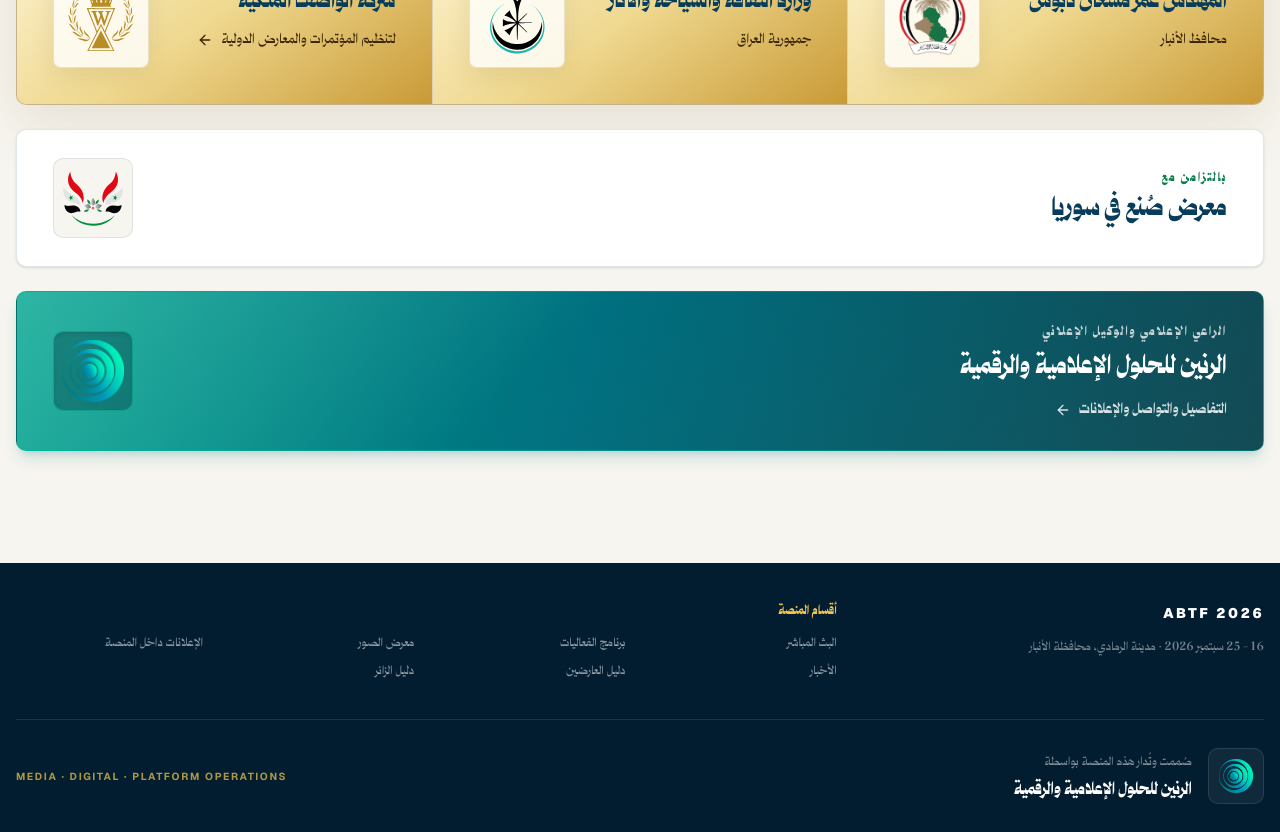
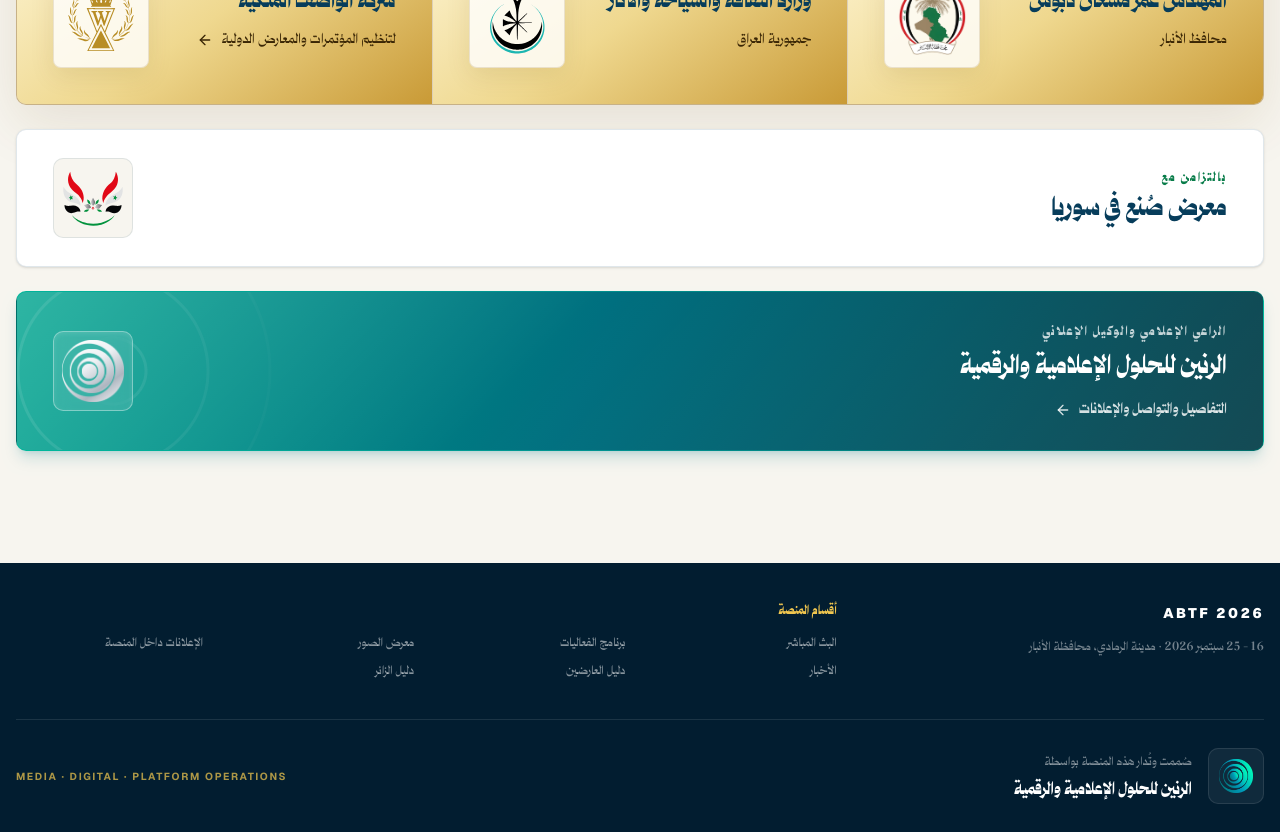
Before and after one commit to sufyanaser/anbar-expo, a Next.js app: page /ABTF2026 in a window 1280 px wide. Shown: the part 2300-3132 px from the top of the page. Built offline with nearby package versions, Linux system fonts and the light colour scheme.

Commit message:
style: add sponsor ring pattern

```diff
--- a/src/components/abtf2026/official-partners.tsx
+++ b/src/components/abtf2026/official-partners.tsx
@@ -98,6 +98,10 @@
           aria-label={`عرض تفاصيل ${abtf2026.mediaSponsor.label}`}
         >
           <span
+            className="pointer-events-none absolute top-1/2 -left-36 size-[30rem] -translate-y-1/2 rounded-full bg-[repeating-radial-gradient(circle,transparent_0,transparent_31px,rgba(255,255,255,0.14)_32px,rgba(255,255,255,0.14)_34px,transparent_35px,transparent_62px)] opacity-75 [mask-image:linear-gradient(to_right,black_20%,rgba(0,0,0,0.72)_58%,transparent_92%)]"
+            aria-hidden="true"
+          />
+          <span
             className="absolute inset-0 bg-[linear-gradient(135deg,rgba(255,255,255,0.18),transparent_42%,rgba(255,255,255,0.08))]"
             aria-hidden="true"
           />
@@ -116,14 +120,11 @@
               />
             </span>
           </span>
-          <span className="relative flex size-20 shrink-0 items-center justify-center rounded-2xl border border-[#00f3ba]/30 bg-[#002f38]/35 p-2 shadow-inner shadow-black/10 backdrop-blur-sm">
-            <Image
-              src={abtf2026.mediaSponsor.mark}
-              width={490}
-              height={490}
-              alt={`شعار ${abtf2026.mediaSponsor.name}`}
-              className="size-full object-contain"
-              unoptimized
+          <span className="relative flex size-20 shrink-0 items-center justify-center rounded-2xl border border-white/38 bg-white/10 p-2 shadow-inner shadow-white/10 backdrop-blur-sm">
+            <span
+              role="img"
+              aria-label={`شعار ${abtf2026.mediaSponsor.name}`}
+              className="size-full bg-[linear-gradient(145deg,#ffffff_8%,#eef1f4_42%,#aeb6c0_72%,#ffffff_100%)] drop-shadow-[0_6px_10px_rgba(0,20,27,0.24)] [mask-image:url('/brand/abtf2026/al-raneen-mark.svg')] [mask-position:center] [mask-repeat:no-repeat] [mask-size:contain]"
             />
           </span>
         </Link>
```
